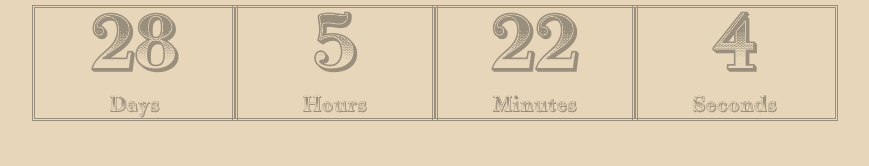
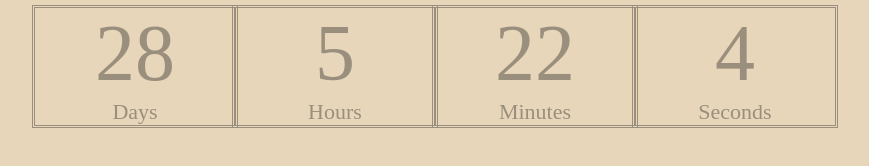
Before and after one commit to SerhiiZadorozhnyi/goit-js-hw-11-timer, a plain HTML site: page index.html in a window 1280 px wide. Shown: the whole page, without its empty margins (205-1074 px from the left). Drawn offline with Linux system fonts and the light colour scheme.

Commit message:
Delete font and clear code on style file

```diff
--- a/style/style.css
+++ b/style/style.css
@@ -5,11 +5,6 @@
   body {
     background-color: #E7D6BA;
   }
-
-  @font-face {
-    font-family: Gradientico;
-    src: url(../font/Gradientico.ttf);
-   }
 
   .timer {
     display: flex;
@@ -19,7 +14,6 @@
   .field {
     display: flex;
     flex-direction: column;
-
     justify-content: center;
     text-align: center;
     width: 200px;
@@ -29,13 +23,11 @@
 
   .label{
     color: #9A8F7C;
-    font-family: Gradientico, 'Comic Sans MS', cursive;
     font-size: 22px;
   }
 
   .value {
     color: #9A8F7C;
     border-radius: 4px;
-    font-family: Gradientico, 'Comic Sans MS', cursive;
     font-size: 80px;
   }
```
Also changed, not shown: font/Gradientico.ttf (deleted).
